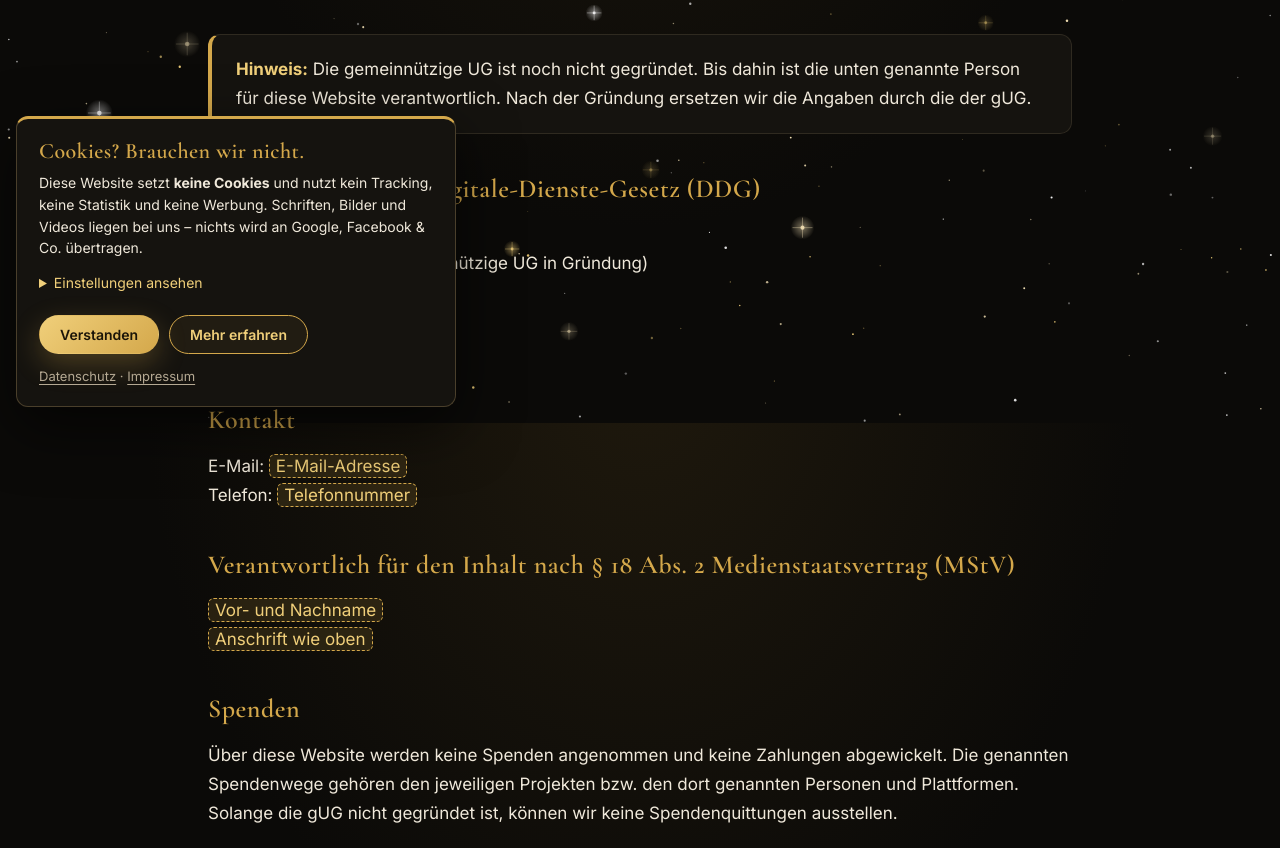
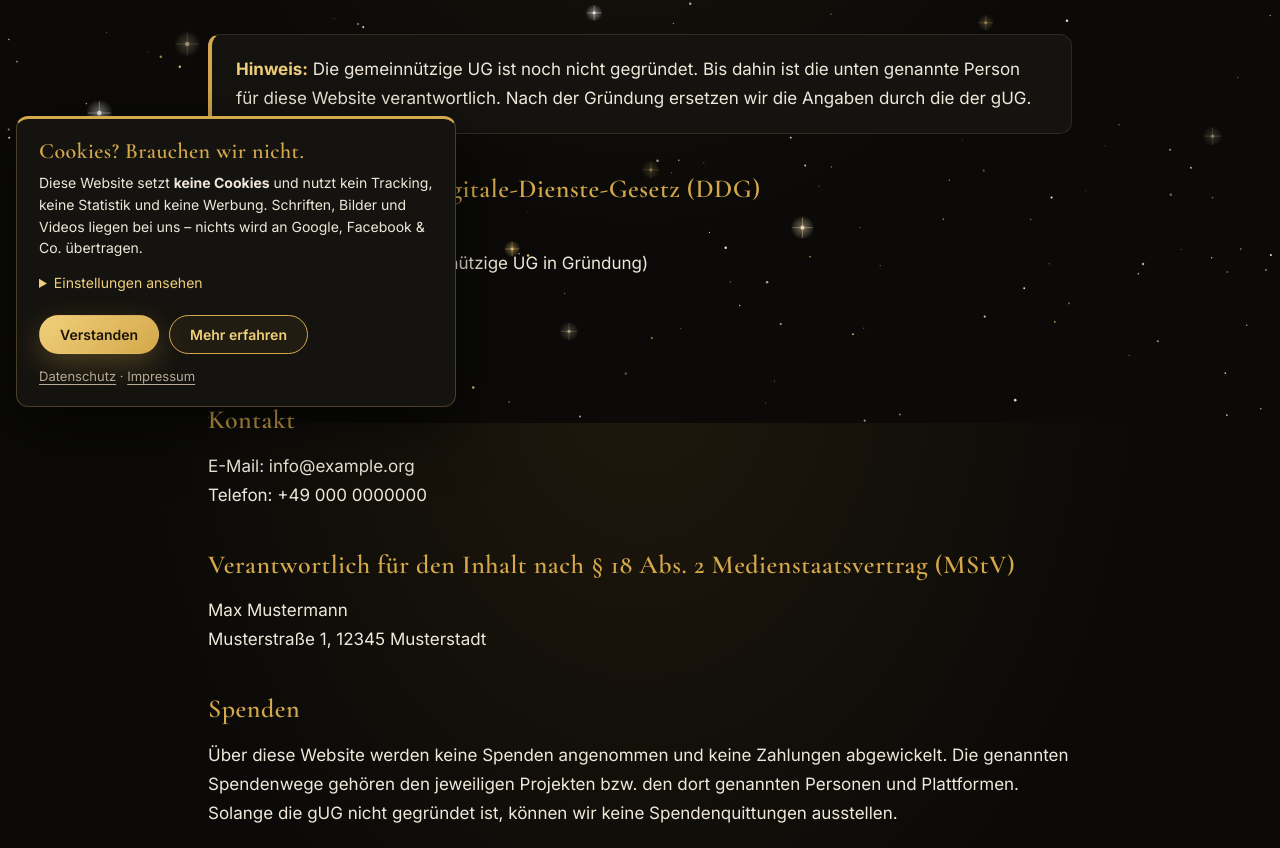
Before and after one commit to rdmgroenwoldt-cloud/rdmgroenwoldt-cloud.github.io, a plain HTML site: page impressum.html in a window 1280 px wide. Shown: the part 377-1225 px from the top of the page. Drawn offline with Linux system fonts and the light colour scheme.

Commit message:
Impressum/Datenschutz: Platzhalterdaten (Max Mustermann) statt markierter Lücken
Co-Authored-By: Claude Opus 5.5 <noreply@anthropic.com>

```diff
--- a/impressum.html
+++ b/impressum.html
@@ -9,7 +9,7 @@
 <style>
   .recht h2{font-size:26px;margin:40px 0 10px;text-align:left}
   .recht p,.recht li{color:var(--text);line-height:1.7}
-  .recht .luecke{background:rgba(212,168,75,.14);border:1px dashed var(--gold);border-radius:6px;padding:1px 6px;color:var(--gold2)}
+  /* .platzhalter: Mustermann-Angaben – vor dem Live-Gang durch echte Daten ersetzen */
   .recht .stand{color:var(--muted);font-size:14px;margin-top:40px}
   .recht table{width:100%;border-collapse:collapse;margin:14px 0;font-size:15px}
   .recht th,.recht td{border-bottom:1px solid var(--line);padding:10px 8px;text-align:left;vertical-align:top}
@@ -26,18 +26,18 @@
       <div class="kasten"><strong>Hinweis:</strong> Die gemeinnützige UG ist noch nicht gegründet. Bis dahin ist die unten genannte Person für diese Website verantwortlich. Nach der Gründung ersetzen wir die Angaben durch die der gUG.</div>
 
       <h2>Angaben gemäß § 5 Digitale-Dienste-Gesetz (DDG)</h2>
-      <p><span class="luecke">Vor- und Nachname</span><br>
+      <p><span class="platzhalter">Max Mustermann</span><br>
       Dar Al-Rahma Center (gemeinnützige UG in Gründung)<br>
-      <span class="luecke">Straße und Hausnummer</span><br>
-      <span class="luecke">Postleitzahl und Ort</span><br>
+      <span class="platzhalter">Musterstraße 1</span><br>
+      <span class="platzhalter">12345 Musterstadt</span><br>
       Deutschland</p>
 
       <h2>Kontakt</h2>
-      <p>E-Mail: <span class="luecke">E-Mail-Adresse</span><br>
-      Telefon: <span class="luecke">Telefonnummer</span></p>
+      <p>E-Mail: <span class="platzhalter">info@example.org</span><br>
+      Telefon: <span class="platzhalter">+49 000 0000000</span></p>
 
       <h2>Verantwortlich für den Inhalt nach § 18 Abs. 2 Medienstaatsvertrag (MStV)</h2>
-      <p><span class="luecke">Vor- und Nachname</span><br><span class="luecke">Anschrift wie oben</span></p>
+      <p><span class="platzhalter">Max Mustermann</span><br><span class="platzhalter">Musterstraße 1, 12345 Musterstadt</span></p>
 
       <h2>Spenden</h2>
       <p>Über diese Website werden keine Spenden angenommen und keine Zahlungen abgewickelt. Die genannten Spendenwege gehören den jeweiligen Projekten bzw. den dort genannten Personen und Plattformen. Solange die gUG nicht gegründet ist, können wir keine Spendenquittungen ausstellen.</p>
```
Also changed, not shown: datenschutz.html (+3 -3 lines).
